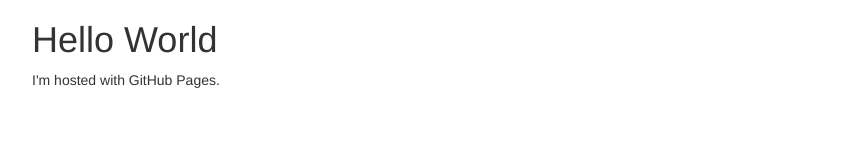
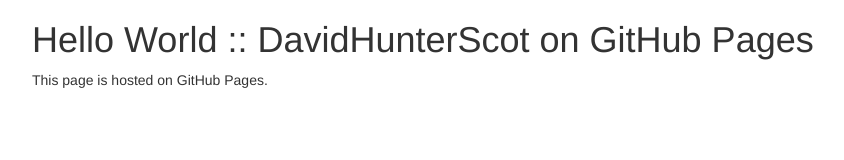
Before and after one commit to DavidHunterScot/davidhunterscot.github.io, a plain HTML site: page index.html in a window 1280 px wide. Shown: the whole page, without its empty margins (38-882 px from the left). Drawn offline with nearby package versions, Linux system fonts and the light colour scheme.

Commit message:
Added Title and Updated Some Text

```diff
--- a/index.html
+++ b/index.html
@@ -7,7 +7,7 @@
 		<meta http-equiv="X-UA-Compatible" content="IE=edge" />
 		<meta name="viewport" content="width=device-width, initial-scale=1" />
 
-		<title></title>
+		<title>Hello World :: DavidHunterScot on GitHub Pages</title>
 
 		<link rel="stylesheet" type="text/css" href="https://maxcdn.bootstrapcdn.com/bootstrap/3.3.6/css/bootstrap.min.css" />
 
@@ -16,8 +16,8 @@
 	<body>
 
 		<div class="container">
-			<h1>Hello World</h1>
-			<p>I'm hosted with GitHub Pages.</p>
+			<h1>Hello World :: DavidHunterScot on GitHub Pages</h1>
+			<p>This page is hosted on GitHub Pages.</p>
 		</div>
 
 		<script type="text/javascript" src="https://ajax.googleapis.com/ajax/libs/jquery/1.12.3/jquery.min.js"></script>
```
